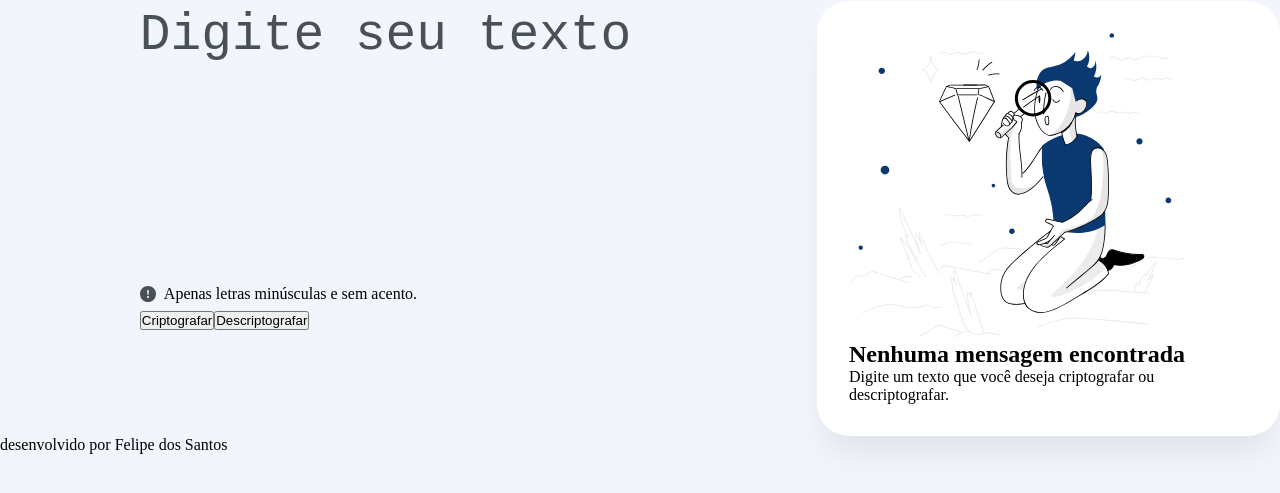
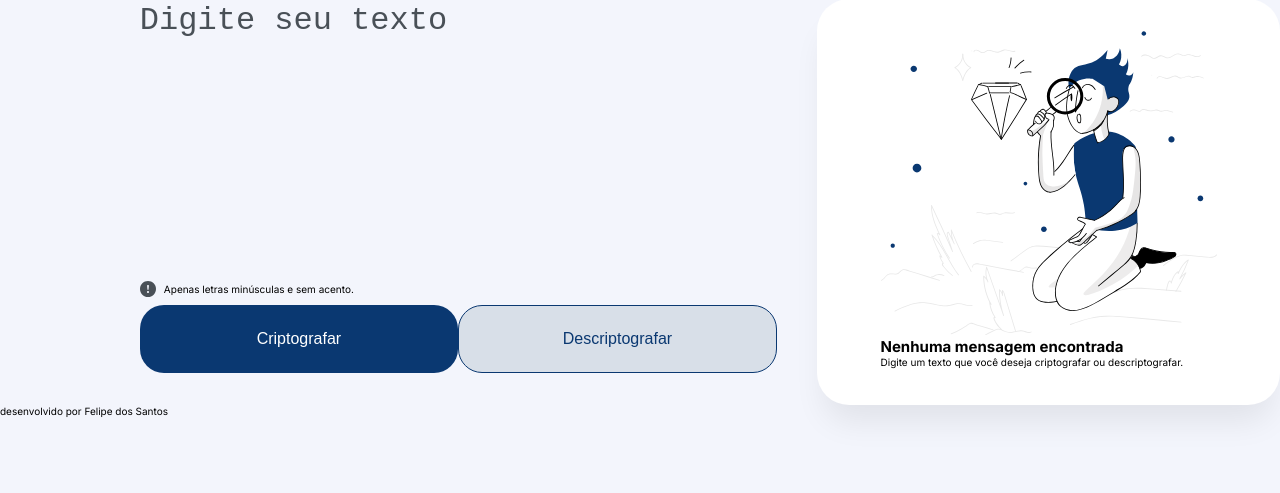
Before and after one commit to felipe-santos-borges/ChallengeOne, a plain HTML site: page index.html in a window 1280 px wide. Shown: the part 51-544 px from the top of the page. Drawn offline with Linux system fonts and the light colour scheme.

Commit message:
variando os botoes

```diff
--- a/index.html
+++ b/index.html
@@ -25,8 +25,8 @@
                             <span>Apenas letras minúsculas e sem acento.</span>
                         </div>
                         <div class="btn-encrypt-decrypt">
-                            <button class="btn-blue">Criptografar</button>
-                            <button class="btn-grey">Descriptografar</button>
+                            <button class="btn blue">Criptografar</button>
+                            <button class="btn gray">Descriptografar</button>
                         </div>
                     </div>
             </section>
--- a/styles/style.css
+++ b/styles/style.css
@@ -5,6 +5,31 @@
     --cor-primaria-body: #F3F5FC;
     --cor-secundaria-text: #0A3871;
     --font-primaria:  "Inter", sans-serif;
+
+
+    /* VARIÁVEIS */
+    --current-method-primary-color: #0A3871;
+    --current-method-secondary-color: #D8DFE8;
+    --current-method-background-color: #F3F5FC;
+
+    /* ALURA */
+    --light-blue-100-color: #F3F5FC;
+    --dark-blue-300-color: #0A3871;
+    --light-gray-color: #D8DFE8;
+
+    /* CESAR */
+    --light-red-100-color: #fcf3f3;
+    --dark-red-300-color: #710a0a;
+    --light-red-color: #e8d8d8;
+
+    /* GLOBAL */
+    --white-color: #FFFFFF;
+    --gray-500-color: #343A40;
+    --gray-400-color: #495057;
+    --gray-300-color: #868E96;
+
+    /* Controle de responsividade das fontes */
+    font-size: 62.5%;
 }
 *{
     margin: 0;
@@ -13,10 +38,10 @@
 }
 
 body {
-    box-sizing: border-box;
-    background-color: var(--cor-primaria-body);
-    ;
-    ;
+    height: 100vh;
+    font-family: 'Inter', sans-serif;
+    text-rendering: optimizeLegibility;
+    background-color: var(--current-method-background-color);
 }
 
 .img__logo {
@@ -28,7 +53,8 @@ body {
 
 .app-container {
     display: flex;
-    height: 100%;
+    height: auto;
+    width: 100%;
     gap: 40px;
 }
 
@@ -69,6 +95,28 @@ textarea::placeholder{
     color: #495057;
 }
 
+.btn {
+    padding: 24px;
+    border-radius: 24px;
+    width: 100%;
+    min-width: 168px;
+    max-width: 328px;
+    font-size: 1.6rem;
+    transition: all .15s;
+}
+
+.btn.blue{
+    background: var(--current-method-primary-color);
+    border: none;
+    color: var(--white-color);
+}
+
+.btn.gray{
+    background: var(--current-method-secondary-color);
+    border: 1px solid var(--current-method-primary-color);
+    color: var(--current-method-primary-color);
+}
+
 .btn-container{
     width: 100%;
     max-width: 680px;
```
